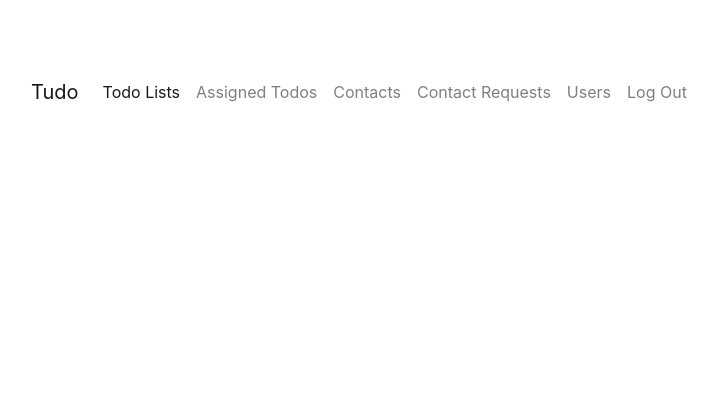
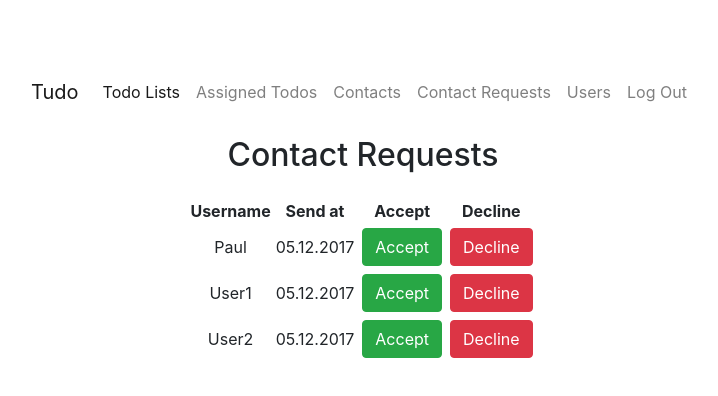
Before and after one commit to floriantoenjes/tudo_frontend, an Angular app: page /contact_requests in a window 1280 px wide. Before the commit this address led to /. Shown: the top 396 px of the page, without its empty margins (277-995 px from the left). Built offline with nearby package versions, Linux system fonts and the light colour scheme.

Commit message:
Added contacts and contact requests

```diff
--- /dev/null
+++ b/src/app/contact-requests/contact-requests.component.html
@@ -0,0 +1,43 @@
+<div class="col-sm-6 text-center centered-block">
+  <h2>Contact Requests</h2>
+
+  <table class="centered-block contact-request-table">
+    <tr class="text-center">
+      <th>Username</th>
+      <th>Send at</th>
+      <th>Accept</th>
+      <th>Decline</th>
+    </tr>
+    <tr>
+      <td>Paul</td>
+      <td>05.12.2017</td>
+      <td>
+        <button class="btn btn-success">Accept</button>
+      </td>
+      <td>
+        <button class="btn btn-danger">Decline</button>
+      </td>
+    </tr>
+    <tr>
+      <td>User1</td>
+      <td>05.12.2017</td>
+      <td>
+        <button class="btn btn-success">Accept</button>
+      </td>
+      <td>
+        <button class="btn btn-danger">Decline</button>
+      </td>
+    </tr>
+    <tr>
+      <td>User2</td>
+      <td>05.12.2017</td>
+      <td>
+        <button class="btn btn-success">Accept</button>
+      </td>
+      <td>
+        <button class="btn btn-danger">Decline</button>
+      </td>
+    </tr>
+
+  </table>
+</div>
--- /dev/null
+++ b/src/app/contact-requests/contact-requests.component.ts
@@ -0,0 +1,15 @@
+import { Component, OnInit } from '@angular/core';
+
+@Component({
+  selector: 'app-contact-requests',
+  templateUrl: './contact-requests.component.html',
+  styleUrls: ['./contact-requests.component.css']
+})
+export class ContactRequestsComponent implements OnInit {
+
+  constructor() { }
+
+  ngOnInit() {
+  }
+
+}
--- /dev/null
+++ b/src/app/contacts/contacts.component.html
@@ -0,0 +1,3 @@
+<p>
+  contacts works!
+</p>
--- a/src/app/nav/nav.component.html
+++ b/src/app/nav/nav.component.html
@@ -14,10 +14,10 @@
           <a class="nav-link" href="#">Assigned Todos</a>
         </li>
         <li class="nav-item">
-          <a class="nav-link" href="#">Contacts</a>
+          <a class="nav-link" routerLink="/contacts">Contacts</a>
         </li>
         <li class="nav-item">
-          <a class="nav-link" href="#">Contact Requests</a>
+          <a class="nav-link" routerLink="/contact_requests">Contact Requests</a>
         </li>
         <li class="nav-item">
           <a class="nav-link" routerLink="/users">Users</a>
```
Also changed, not shown: src/app/app.module.ts (+8 -2 lines), src/app/contacts/contacts.component.ts (added, +8 -0 lines), src/app/contact-requests/contact-requests.component.css (added), src/app/contacts/contacts.component.css (added), 2 other files (tests, documents, lock files or other folders).
